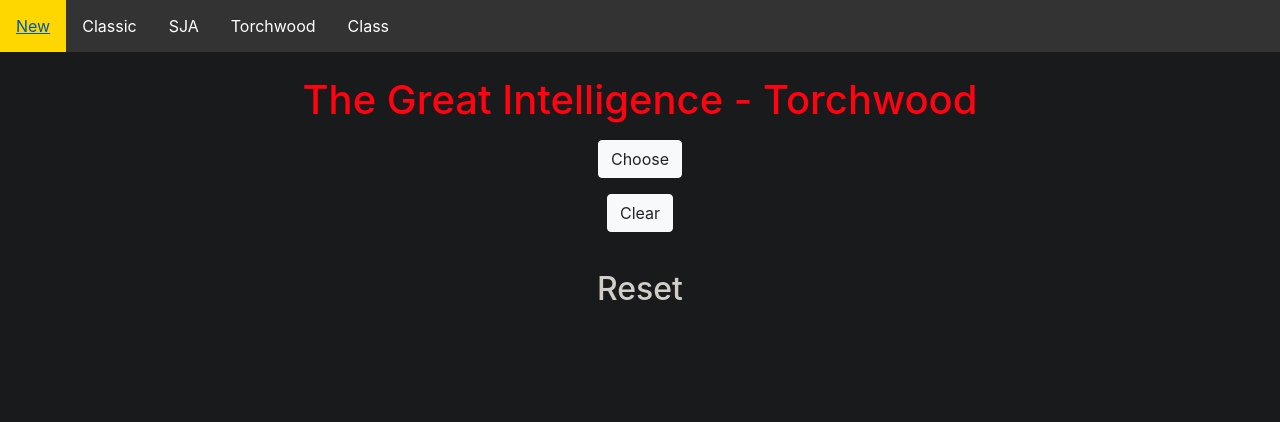
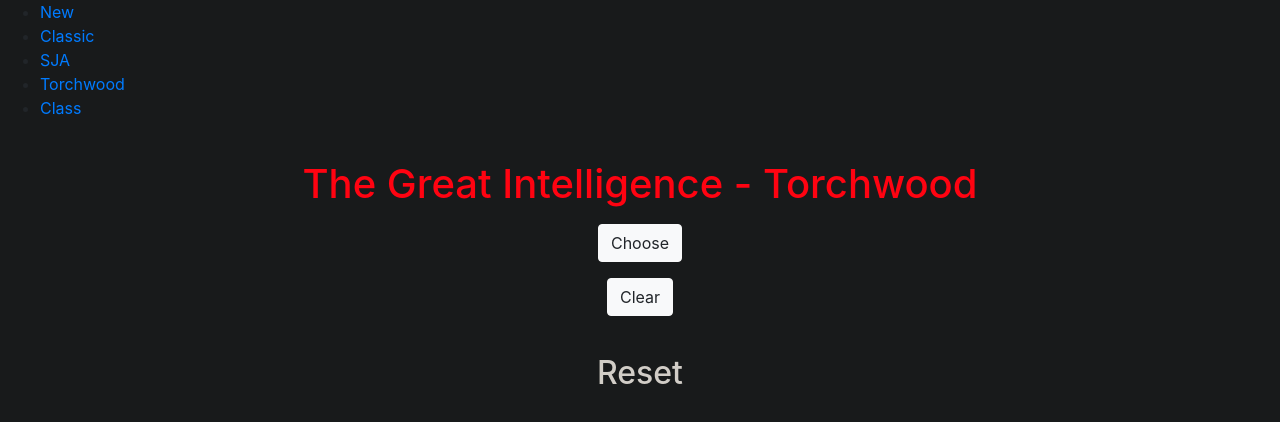
Before and after one commit to Sandalots/TheGreatIntelligence, a plain HTML site: page docs/pages/torchwood.html in a window 1280 px wide. Drawn offline with nearby package versions, Linux system fonts and the light colour scheme.

Commit message:
removed redundant styling

```diff
--- a/docs/style.css
+++ b/docs/style.css
@@ -15,28 +15,3 @@ h1, h2 {
 body, html{
 background-color:#181a1b;
 }
-
-ul {
-    list-style-type: none;
-    margin: 0;
-    padding: 0;
-    overflow: hidden;
-    background-color: #333;
-  }
-
-li {
-    float: left;
-  }
-
-li a {
-    display: block;
-    color: white;
-    text-align: center;
-    padding: 14px 16px;
-    text-decoration: none;
-  }
-
-  /* Change the link color to #111 (black) on hover */
-li a:hover {
-    background-color: gold;
-  }
```
